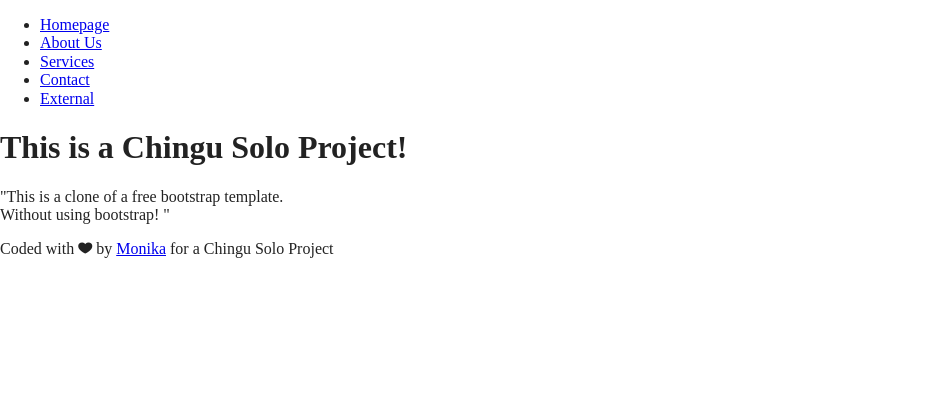
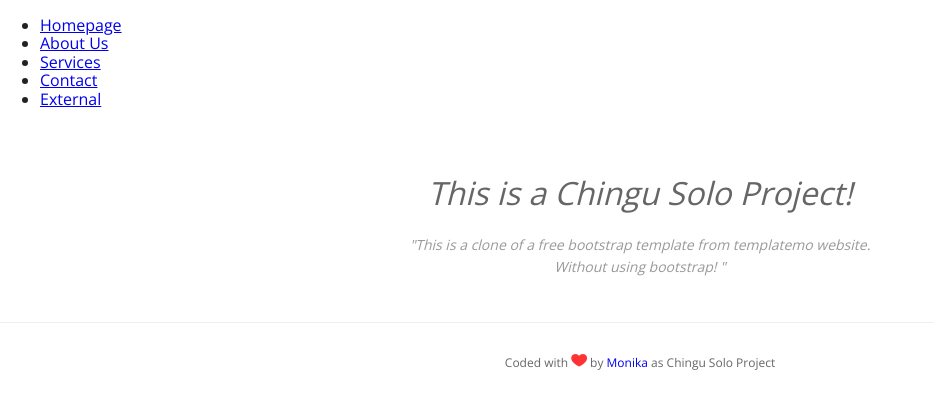
Before and after one commit to monikajaracz/chingu-solo-project, a website built with Parcel: page index.html in a window 1280 px wide. Shown: the whole page, without its empty margins (0-933 px from the left). Built offline with nearby package versions, Linux system fonts and the light colour scheme.

Commit message:
added footer styles

```diff
--- a/css/main.css
+++ b/css/main.css
@@ -86,6 +86,58 @@ textarea {
 /* ==========================================================================
    Author's custom styles
    ========================================================================== */
+
+html {
+  font-size: 16px;
+  font-family: 'Open Sans', sans-serif;
+  font-weight: 500;
+  box-sizing: border-box;
+}
+
+
+
+
+/****** FOOTER STYLES ******/
+.footer-content {
+  font-style: italic;
+  text-align: center;
+  padding: 30px;
+}
+
+.footer-content h1 {
+  font-size: 2em;
+  font-weight: 400;
+  color: #666;
+}
+
+.footer-content p {
+  font-size: 0.875em;
+  color: #999;
+  line-height: 1.6em;
+}
+
+.copy {
+  text-align: center;
+  border-top: #eee 1px solid;
+  padding: 15px 0;
+}
+
+.copy p {
+  font-size: 0.75em;
+  color: #666;
+}
+
+.copy p i {
+  font-size: 1.5em;
+  color: #ff3333;
+}
+
+.copy p a {
+  text-decoration: none;
+}
+
+
+
 
 /* ==========================================================================
    Helper classes
--- a/index.html
+++ b/index.html
@@ -12,7 +12,8 @@
   <meta property="og:url" content="">
   <meta property="og:image" content="">
 
-  <link href="https://fonts.googleapis.com/css?family=Open+Sans:300,400,600,700" rel="stylesheet" type="text/css">
+  <link rel="preconnect" href="https://fonts.gstatic.com">
+  <link href="https://fonts.googleapis.com/css2?family=Open+Sans:wght@300;400;600;700&display=swap" rel="stylesheet">
 
   <link rel="manifest" href="site.webmanifest">
   <link rel="apple-touch-icon" href="icon.png">
@@ -48,12 +49,12 @@
     <div class="footer-content">
       <h1>This is a Chingu Solo Project!</h1>
       <p>
-        "This is a clone of a free bootstrap template.<br>
+        "This is a clone of a free bootstrap template from templatemo website.<br>
         Without using bootstrap! "
       </p>
     </div>
     <div class="copy">
-      <p class="copyrights">Coded with <i class="ion-ios-heart"></i> by <a href ="https://github.com/monikajaracz">Monika</a> for a Chingu Solo Project</p>
+      <p class="copyrights">Coded with <i class="ion-ios-heart"></i> by <a href ="https://github.com/monikajaracz">Monika</a> as Chingu Solo Project</p>
     </div>
   </footer>
 
```
